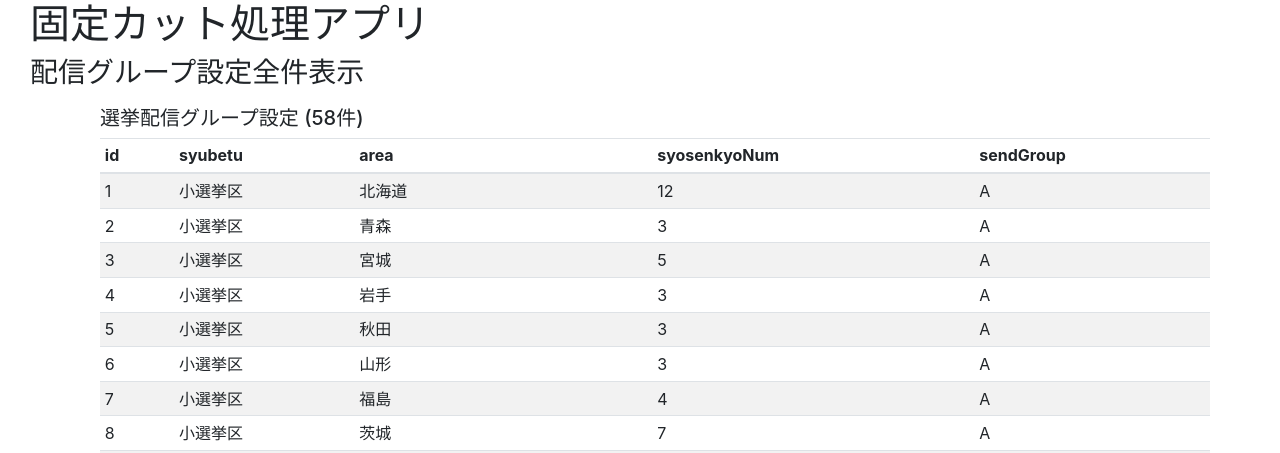
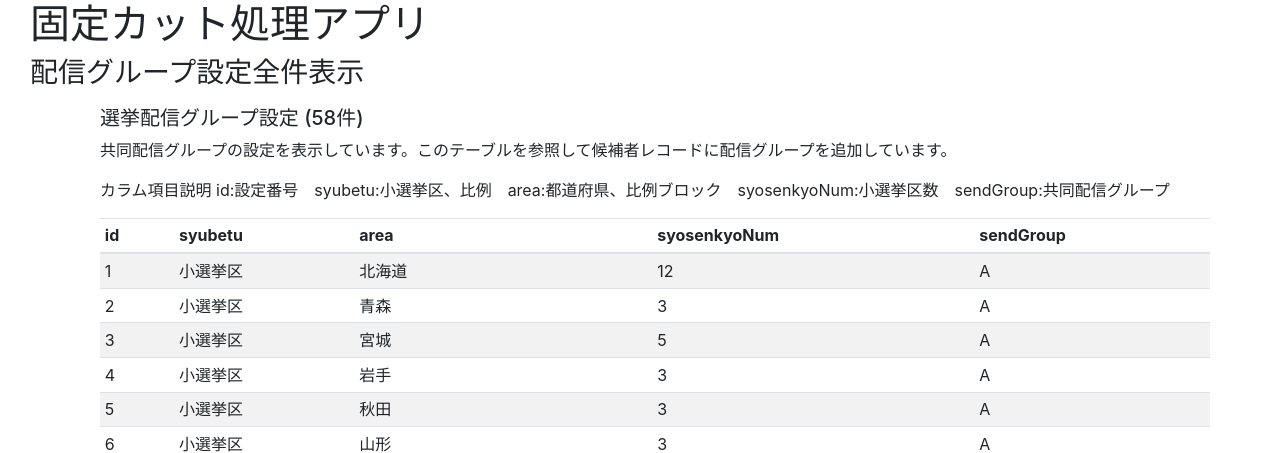
Before and after one commit to yutarotani/fixedcut, a Flask app: page /senkyo_sendgroup_table in a window 1280 px wide. Shown: the part 56-509 px from the top of the page. Run offline with Flask 3, Linux system fonts and the light colour scheme.

Commit message:
HTML修正

```diff
--- a/fixedcut_app/templates/senkyo_sendgroup_table.html
+++ b/fixedcut_app/templates/senkyo_sendgroup_table.html
@@ -11,6 +11,8 @@
 {% block content %}
 <div class="container mt-3">
     <h5>選挙配信グループ設定 ({{ sendgroup_rows|length }}件)</h5>
+    <p>共同配信グループの設定を表示しています。このテーブルを参照して候補者レコードに配信グループを追加しています。</p>
+    <p>カラム項目説明 id:設定番号　syubetu:小選挙区、比例　area:都道府県、比例ブロック　syosenkyoNum:小選挙区数　sendGroup:共同配信グループ</p>
     <div class="table-responsive">
         <table class="table table-striped table-hover table-sm">
             <thead>
```
